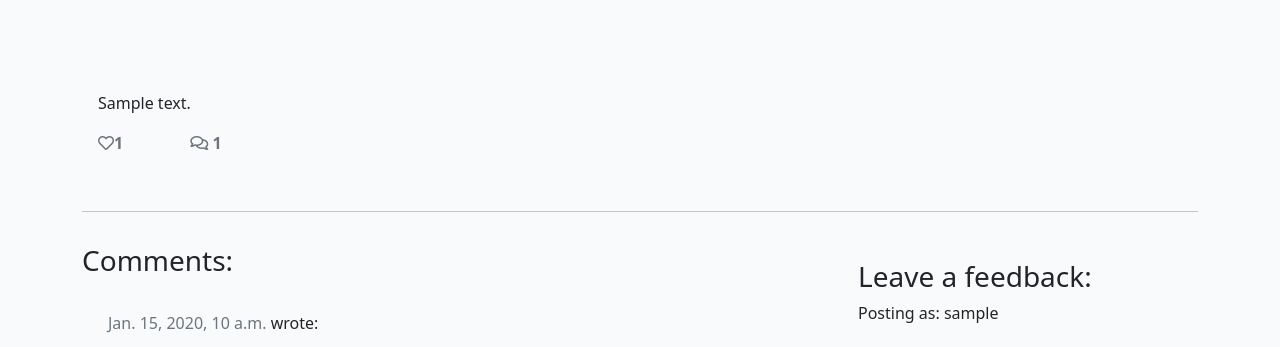
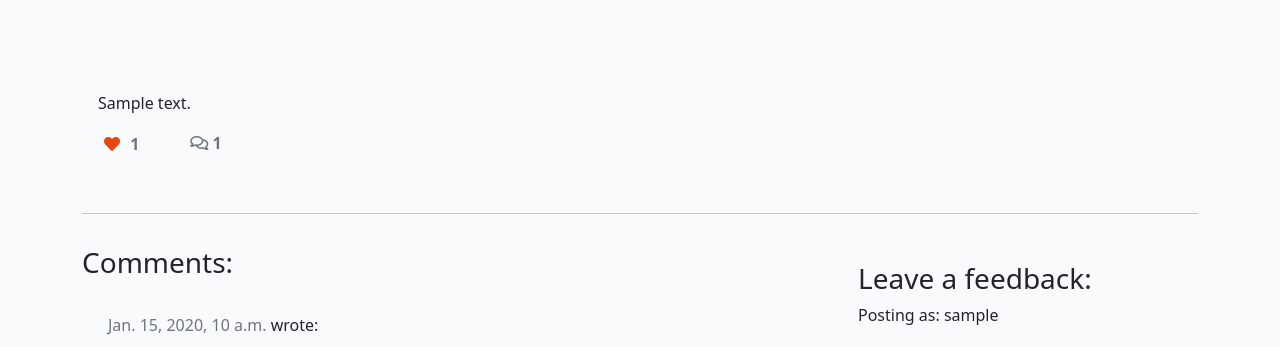
Before and after one commit to yamesjamess/p4-roller-criu, a Django app: a page that uses templates/lesson_detail.html in a window 1280 px wide. Shown: the part 281-628 px from the top of the page. Run offline with Django 3.2, Linux system fonts and the light colour scheme; a user stored in the database is signed in; tables that the repository leaves empty hold one stand-in row (values such as "Sample post"); some libraries are stand-ins or nearby versions.

Commit message:
The heart icon is now a button for user to like/unlike lesson when user is authenticated

```diff
--- a/templates/lesson_detail.html
+++ b/templates/lesson_detail.html
@@ -34,8 +34,22 @@
                 <div class="row">
 
                     <div class="col-1">
-                        <!-- The number of likes goes before the closing strong tag -->
-                        <strong class="text-secondary"><i class="far fa-heart"></i>{{ lesson.number_of_likes }}</strong>
+                        <strong>
+                            {% if user.is_authenticated %}
+                            <form class="d-inline" action="{% url 'lesson_like' lesson.slug %}" method="POST">
+                                {% csrf_token %}
+                                {% if liked %}
+                                <button type="submit" name="lesson_id" value="{{lesson.slug}}" class="btn-like"><i class="fas fa-heart"></i></button>
+                                {% else %}
+                                <button type="submit" name="lesson_id" value="{{lesson.slug}}" class="btn-like"><i class="far fa-heart"></i></button>
+                                {% endif %}
+                            </form>
+                            {% else %}
+                            <span class="text-secondary"><i class="far fa-heart"></i></span>
+                            {% endif %}
+                            <!-- The number of likes goes before the closing strong tag -->
+                            <span class="text-secondary">{{ lesson.number_of_likes }}</span>
+                        </strong>
                     </div>
                     <div class="col-1">
                         {% with feedbacks.count as total_feedbacks %}
```
